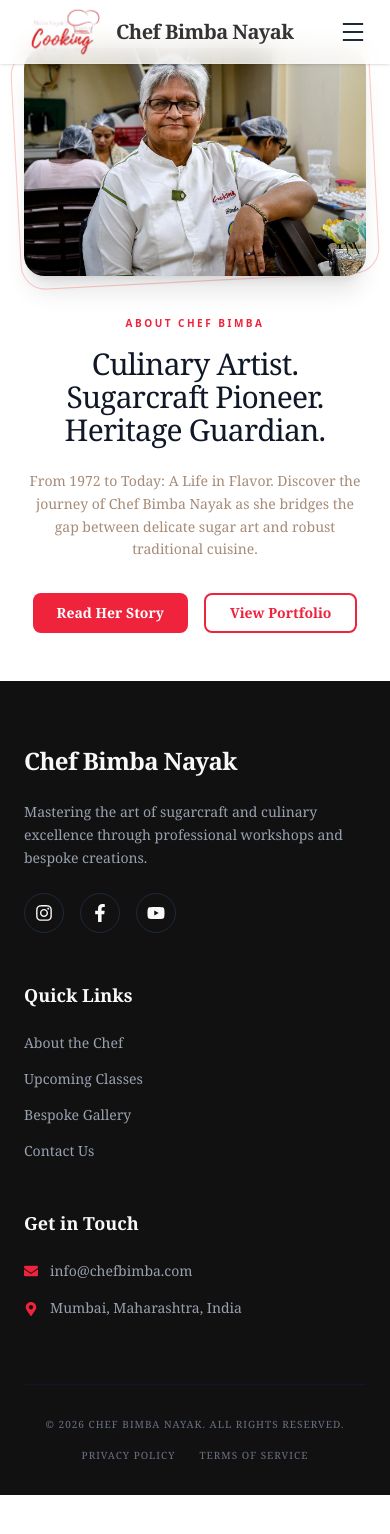
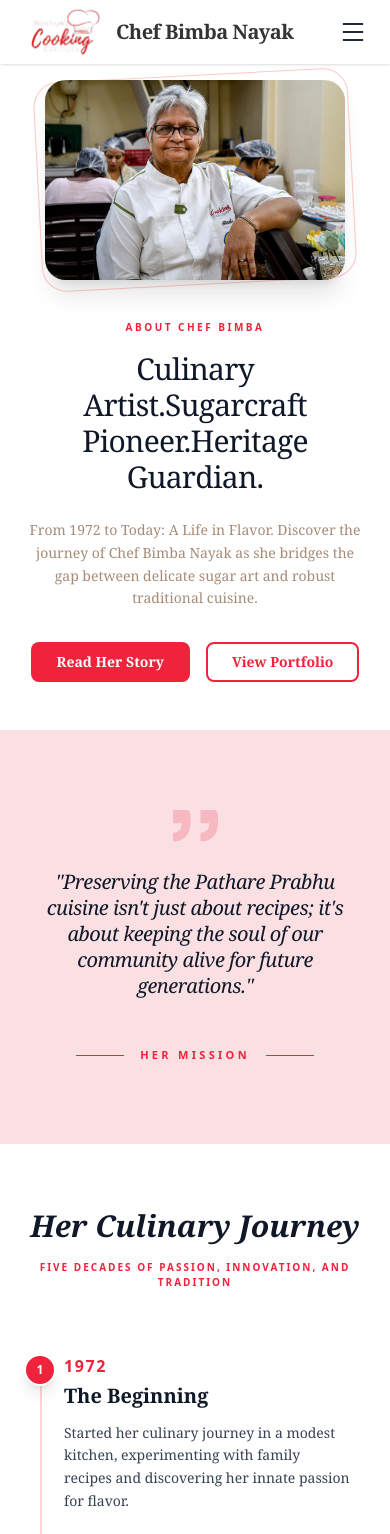
Before and after one commit to Alisha-2006/cookingConceptsP1, a React (Vite) app: page /about in a window 390 px wide. Shown: the top 1534 px of the page. Before the commit the page ends 1495 px from the top, so only its background shows below. Built offline with nearby package versions, Linux system fonts and the light colour scheme.

Commit message:
changes to the bio btn,btn chnages in css,herMission and her journey created and chnages the bg to pink

```diff
--- a/src/components/Bio.jsx
+++ b/src/components/Bio.jsx
@@ -2,15 +2,17 @@ import chefImage from '../assets/chef.jpeg';
 
 const Bio = () => {
   return (
-    <section className="w-full py-12 md:py-24 bg-white overflow-hidden font-serif">
+    /* Key Fix: Added pt-20 (mobile) and md:pt-24 (desktop)
+       This ensures the content stays below your fixed navbar.
+    */
+    <section className="w-full pt-20 pb-12 md:pt-32 md:pb-24 bg-white overflow-hidden font-serif">
       <div className="max-w-7xl mx-auto px-6 md:px-12 flex flex-col md:flex-row items-center gap-10 md:gap-12 lg:gap-16">
 
-        {/* Right Image Side: Custom Tilted Red Frame */}
-        {/* order-1 on mobile puts image at top; md:order-2 puts it right on desktop */}
+        {/* Image Side: order-1 keeps it at the top for mobile */}
         <div className="w-full md:w-[55%] flex justify-center items-center order-1 md:order-2">
-          <div className="relative inline-block w-full max-w-[350px] md:max-w-[500px]">
+          <div className="relative inline-block w-full max-w-[300px] sm:max-w-[350px] md:max-w-[500px]">
 
-            {/* The "Light Red" Box Frame behind */}
+            {/* Tilted Red Frame */}
             <div className="absolute inset-0 border-[1.5px] border-red-200 rounded-[1.5rem] md:rounded-[2rem] -rotate-3 scale-105 pointer-events-none"></div>
 
             {/* Main Image Container */}
@@ -23,19 +25,19 @@ const Bio = () => {
             </div>
 
             {/* Subtle decorative glow */}
-            <div className="absolute -bottom-8 -right-8 w-48 h-48 md:w-64 md:h-64 bg-red-50 rounded-full -z-10 blur-3xl opacity-60"></div>
+            <div className="absolute -bottom-8 -right-8 w-40 h-40 md:w-64 md:h-64 bg-red-50 rounded-full -z-10 blur-3xl opacity-60"></div>
           </div>
         </div>
 
-        {/* Left Content Side: Refined Typography */}
+        {/* Content Side: order-2 moves it below the image on mobile */}
         <div className="w-full md:w-[45%] flex flex-col items-center md:items-start text-center md:text-left order-2 md:order-1">
           <span className="text-[#ef233c] font-sans font-bold text-[10px] md:text-[11px] uppercase tracking-[0.25em] mb-4">
             About Chef Bimba
           </span>
 
-          <h2 className="text-3xl sm:text-4xl md:text-5xl lg:text-6xl font-medium text-gray-900 leading-[1.1] mb-6 tracking-tight">
-            Culinary Artist.<br />
-            Sugarcraft Pioneer.<br />
+          <h2 className="text-3xl sm:text-4xl md:text-5xl lg:text-6xl font-medium text-gray-900 leading-[1.2] md:leading-[1.1] mb-6 tracking-tight">
+            Culinary Artist.<br className="hidden sm:block" />
+            Sugarcraft Pioneer.<br className="hidden sm:block" />
             Heritage Guardian.
           </h2>
 
@@ -45,12 +47,11 @@ const Bio = () => {
             </p>
           </div>
 
-          <div className="mt-8 md:mt-10 flex flex-row flex-wrap justify-center md:justify-start gap-4">
-            {/* Using deep red (#8B0000) for heritage feel */}
-            <button className="btn-primary-red">
+          <div className="mt-8 md:mt-10 flex flex-row items-center justify-center md:justify-start gap-4 w-full sm:w-auto">
+            <button className="btn-primary-red ">
               Read Her Story
             </button>
-            <button className="btn-outline-red">
+            <button className="btn-outline-red ">
               View Portfolio
             </button>
           </div>
--- /dev/null
+++ b/src/components/ChefMission.jsx
@@ -0,0 +1,31 @@
+const ChefMission = () => {
+  return (
+    <section className="w-full py-20 bg-[#fae0e3]">
+      <div className="max-w-4xl mx-auto px-6 flex flex-col items-center text-center">
+
+        <div className="mb-6 opacity-20">
+          <svg width="45" height="35" viewBox="0 0 45 35" fill="none" xmlns="http://www.w3.org/2000/svg">
+            <path d="M13.125 0H0V13.125H8.75C8.75 19.3375 5.6875 22.4 0 22.4V31.5C10.675 31.5 17.5 24.675 17.5 13.125V4.375C17.5 1.96875 15.5312 0 13.125 0ZM40.625 0H27.5V13.125H36.25C36.25 19.3375 33.1875 22.4 27.5 22.4V31.5C38.175 31.5 45 24.675 45 13.125V4.375C45 1.96875 43.0312 0 40.625 0Z" fill="#ef233c"/>
+          </svg>
+        </div>
+
+        {/* The Quote */}
+        <h2 className="text-xl md:text-4xl lg:text-[2.6rem] font-serif font-medium italic text-gray-900 leading-[1.3] mb-12 tracking-tight">
+          "Preserving the Pathare Prabhu cuisine isn't just about recipes; it's about keeping the soul of our community alive for future generations."
+        </h2>
+
+        {/* Bottom Label with Decorative Lines in #ef233c */}
+        <div className="flex items-center gap-4 w-full justify-center">
+          <div className="h-[1px] w-12 md:w-20 bg-[#ef233c]"></div>
+          <span className="text-[#ef233c] font-sans font-bold text-[11px] md:text-xs uppercase tracking-[0.3em] whitespace-nowrap">
+            Her Mission
+          </span>
+          <div className="h-[1px] w-12 md:w-20 bg-[#ef233c]"></div>
+        </div>
+
+      </div>
+    </section>
+  );
+};
+
+export default ChefMission;
--- a/src/components/Expertise.jsx
+++ b/src/components/Expertise.jsx
@@ -23,7 +23,7 @@ const Expertise = () => {
   ];
 
   return (
-    <section className="w-full py-16 md:py-24 bg-[#fdfaf8]">
+    <section className="w-full py-16 md:py-24 bg-[#fae0e3]">
       <div className="max-w-7xl mx-auto px-6 md:px-12 text-center">
 
         {/* Header Section */}
--- /dev/null
+++ b/src/components/Journey.jsx
@@ -0,0 +1,132 @@
+import React from 'react';
+
+const Journey = () => {
+  const timelineEvents = [
+    {
+      year: "1972",
+      title: "The Beginning",
+      desc: "Started her culinary journey in a modest kitchen, experimenting with family recipes and discovering her innate passion for flavor.",
+      image: "http://googleusercontent.com/image_collection/image_retrieval/2061298185007528651_0"
+    },
+    {
+      year: "1980s",
+      title: "Traditional Mastery",
+      desc: "Deepened her knowledge of Pathare Prabhu heritage, documenting rare spice blends and traditional cooking techniques.",
+      image: "http://googleusercontent.com/image_collection/image_retrieval/3774478272336512437_0"
+    },
+    {
+      year: "1990s",
+      title: "Global Expertise",
+      desc: "Mastered the delicate art of Sugarcraft at the renowned Wilton School (USA) and PME (UK), bringing international standards to her craft.",
+      image: "http://googleusercontent.com/image_collection/image_retrieval/17155889996593745581_0"
+    },
+    {
+      year: "1995",
+      title: "Sugarcraft Pioneer",
+      desc: "Became one of the first in India to introduce advanced sugar artistry, blending western techniques with local aesthetics.",
+      image: "http://googleusercontent.com/image_collection/image_retrieval/7898923137845845329_0"
+    },
+    {
+      year: "2000",
+      title: "Cooking Concepts",
+      desc: "Launched 'Cooking Concepts,' her signature cooking studio in Mumbai, becoming a hub for aspiring chefs and food enthusiasts.",
+      image: "http://googleusercontent.com/image_collection/image_retrieval/4409939920883449570_0"
+    },
+    {
+      year: "2010",
+      title: "Culinary Consultant",
+      desc: "Began consulting for major hospitality brands, curating heritage menus that celebrate the lost flavors of Maharashtra.",
+      image: "http://googleusercontent.com/image_collection/image_retrieval/15131374163653211034_0"
+    },
+    {
+      year: "2018",
+      title: "Heritage Guardian",
+      desc: "Recognized as a leading voice in preserving community cuisines, conducting high-profile pop-ups across metropolitan India.",
+      image: "http://googleusercontent.com/image_collection/image_retrieval/14010106330221640396_0"
+    },
+    {
+      year: "Present",
+      title: "Reviving Heritage",
+      desc: "Dedicated to preserving lost Pathare Prabhu recipes through workshops, pop-ups, and documentation.",
+      image: "http://googleusercontent.com/image_collection/image_retrieval/15949822104570001408_0"
+    }
+  ];
+
+  return (
+    <section className="w-full py-16 md:py-32 bg-white font-serif overflow-hidden">
+      <div className="max-w-7xl mx-auto px-6">
+
+        {/* Header Section */}
+        <div className="text-center mb-16 md:mb-24">
+          <h2 className="text-3xl md:text-5xl font-bold text-gray-900 mb-4 italic">
+            Her Culinary Journey
+          </h2>
+          <p className="text-[#ef233c] font-sans font-bold uppercase tracking-[0.2em] text-[10px] md:text-xs">
+            Five decades of passion, innovation, and tradition
+          </p>
+        </div>
+
+        {/* Timeline Container */}
+        <div className="relative">
+
+          {/* Central Vertical Line */}
+          <div className="absolute left-4 md:left-1/2 transform md:-translate-x-1/2 h-full w-[1.5px] bg-[#ef233c]/20"></div>
+
+          <div className="space-y-12 md:space-y-24">
+            {timelineEvents.map((event, index) => (
+              <div
+                key={index}
+                className={`relative flex flex-col md:flex-row items-center w-full ${
+                  index % 2 === 0 ? 'md:flex-row-reverse' : ''
+                }`}
+              >
+
+                {/* Text Content Side */}
+                <div className="w-full md:w-1/2 flex justify-start md:justify-center pl-10 md:pl-0 px-4 md:px-16">
+                  <div className={`flex flex-col ${
+                    index % 2 === 0 ? 'md:items-start md:text-left' : 'md:items-end md:text-right'
+                  } mb-8 md:mb-0`}>
+                    <span className="text-[#ef233c] font-sans font-bold text-base md:text-lg mb-1 md:mb-2 tracking-widest">
+                      {event.year}
+                    </span>
+                    <h3 className="text-xl md:text-3xl font-bold text-gray-900 mb-3">
+                      {event.title}
+                    </h3>
+                    <p className="text-gray-700 leading-relaxed text-sm md:text-base max-w-sm">
+                      {event.desc}
+                    </p>
+                  </div>
+                </div>
+
+                {/* Numbered Central Circle Node */}
+                <div className="absolute left-0 md:left-1/2 transform md:-translate-x-1/2 flex items-center justify-center w-8 h-8 md:w-10 md:h-10 rounded-full bg-[#ef233c] text-white z-10 shadow-lg border-2 md:border-4 border-white font-sans font-bold text-xs md:text-sm">
+                  {index + 1}
+                </div>
+
+                {/* Image Side - Static Version (No hover zoom/rotate) */}
+                <div className="w-full md:w-1/2 flex justify-start md:justify-center pl-10 md:pl-0 px-4 md:px-16">
+                  <div className="relative w-full max-w-[400px]">
+
+                    {/* The Decorative Frame is now fixed/static */}
+                    <div className="absolute inset-0 border border-[#ef233c]/20 rounded-2xl md:rounded-3xl -rotate-2 md:-rotate-3 scale-105 pointer-events-none"></div>
+
+                    <div className="relative z-10 overflow-hidden rounded-xl md:rounded-2xl shadow-xl">
+                      <img
+                        src={event.image}
+                        alt={event.title}
+                        className="w-full h-[200px] md:h-[280px] object-cover block"
+                      />
+                    </div>
+                  </div>
+                </div>
+
+              </div>
+            ))}
+          </div>
+        </div>
+      </div>
+    </section>
+  );
+};
+
+export default Journey;
--- a/src/components/Testimonals.jsx
+++ b/src/components/Testimonals.jsx
@@ -53,7 +53,7 @@ const Testimonials = () => {
   };
 
   return (
-    <section className="w-full py-16 md:py-24 bg-[#fdfaf8] overflow-hidden">
+    <section className="w-full py-16 md:py-24 bg-[#fae0e3] overflow-hidden">
       <div className="max-w-7xl mx-auto px-6 md:px-12">
 
         <div className="relative flex flex-col items-center mb-12 md:mb-16">
--- a/src/index.css
+++ b/src/index.css
@@ -2,14 +2,14 @@
 
 
 .btn-primary-red {
-    @apply bg-[#ef233c] text-white font-serif font-bold px-6 py-2 rounded-lg transition-all duration-300 hover:bg-[#d90429] hover:shadow-lg active:scale-95 text-sm md:text-base whitespace-nowrap;
-    }
+    @apply bg-[#ef233c] text-white border-2 border-transparent font-serif font-bold px-6 py-2 rounded-lg transition-all duration-300 hover:bg-[#d90429] hover:shadow-lg active:scale-95 text-sm md:text-base whitespace-nowrap;
+}
 
 .btn-outline-red {
     @apply border-2 border-[#ef233c] text-[#ef233c] font-serif font-bold px-6 py-2 rounded-lg
            transition-all duration-300 hover:bg-[#ef233c] hover:text-white hover:shadow-lg
            active:scale-95 text-sm md:text-base whitespace-nowrap;
-    }
+}
 
 .btn-ghost-white {
     @apply border border-white/40 bg-white/10 backdrop-blur-sm text-white
--- a/src/pages/About.jsx
+++ b/src/pages/About.jsx
@@ -1,9 +1,13 @@
 import Bio from "../components/Bio.jsx";
+import ChefMission from "../components/ChefMission.jsx";
+import Journey from "../components/Journey.jsx";
 
 const About = () => {
     return (
         <div >
             <Bio />
+            <ChefMission />
+            <Journey />
         </div>
     );
 };
```
